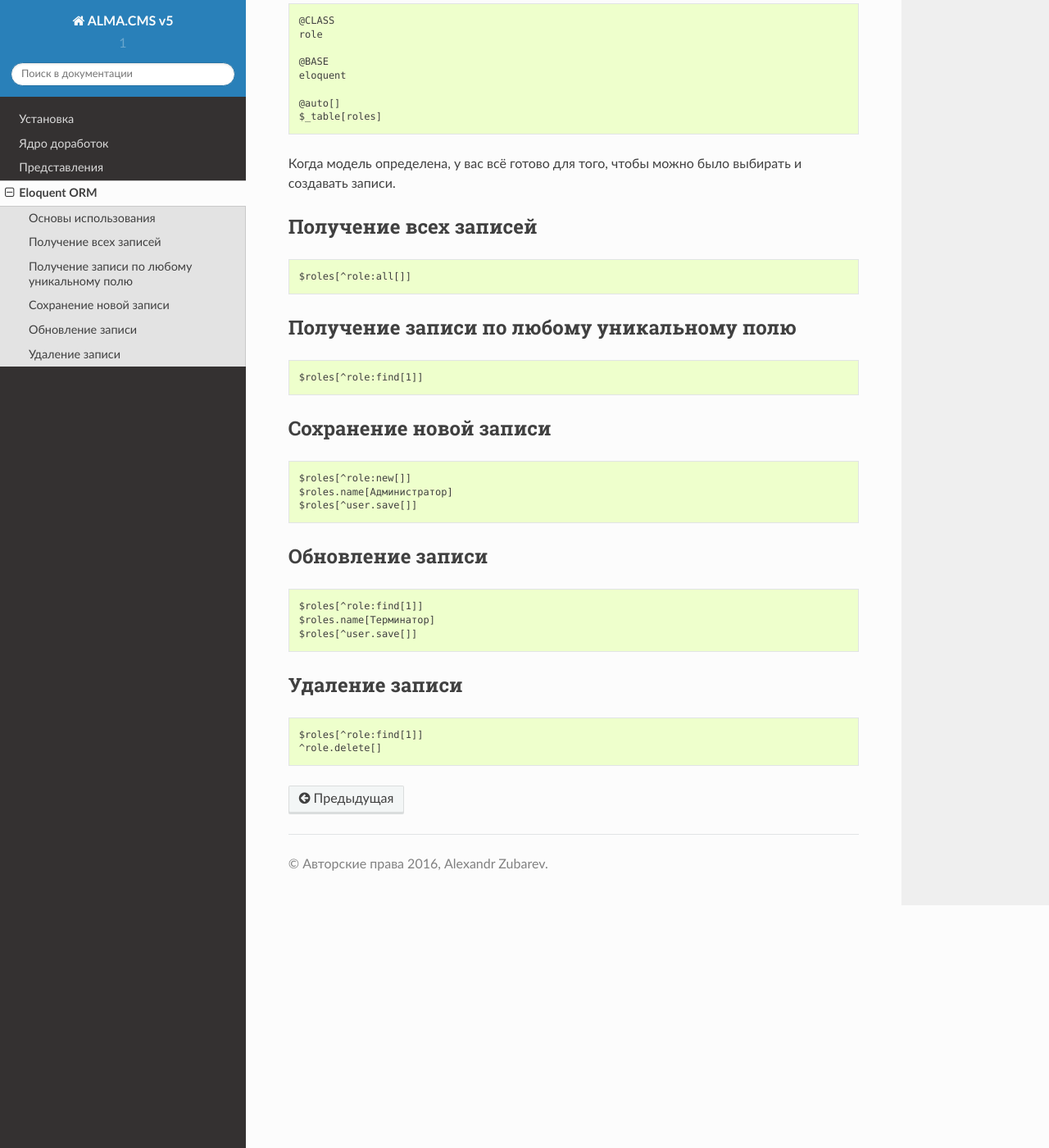
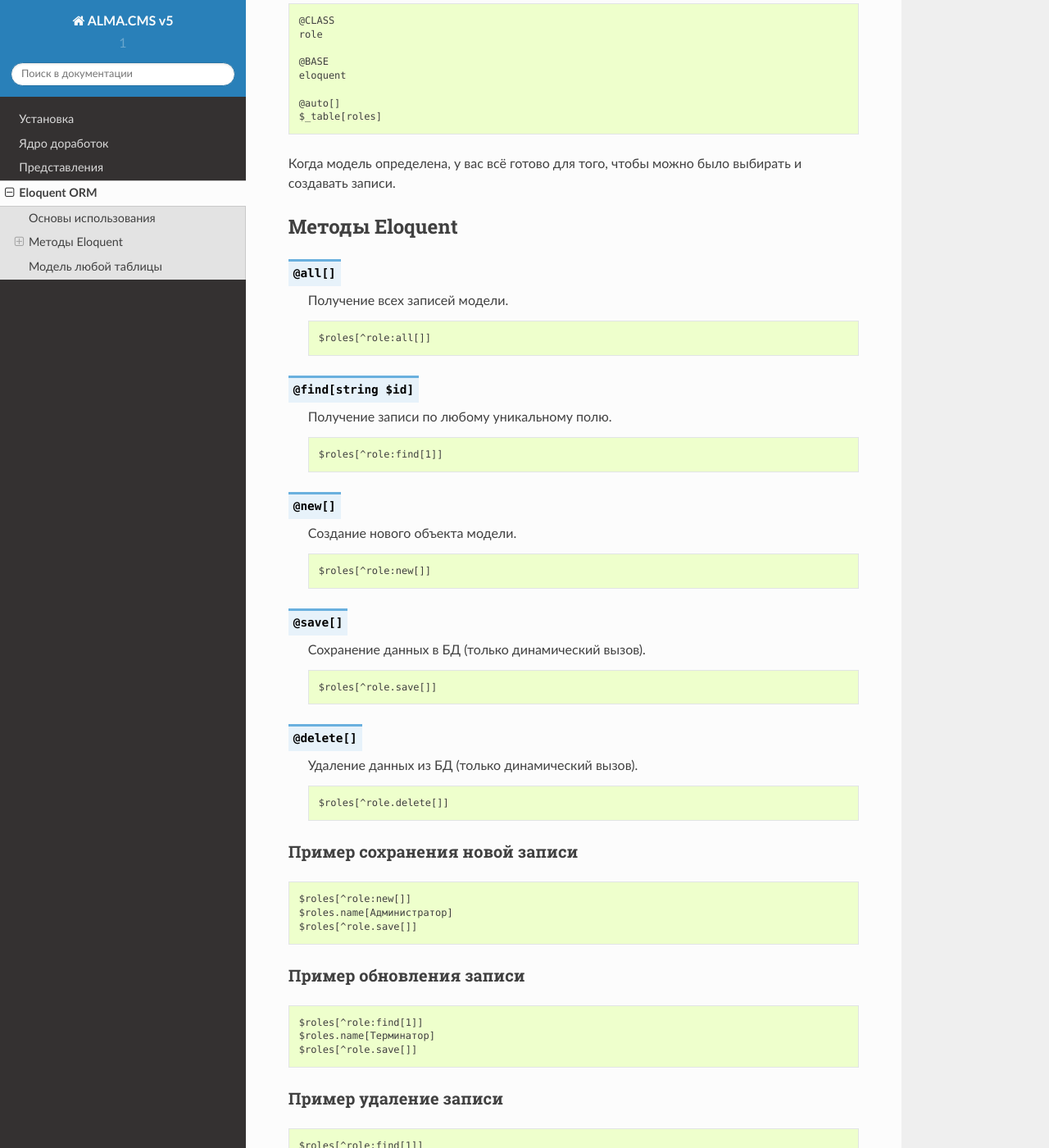
Before and after one commit to alma-com/docs, a Sphinx documentation site: the page built from docs/source/eloquent.rst, in a window 1280 px wide and 1400 px high, scrolled down 455 px. Shown: the whole window at 82% size. Built offline with Sphinx 7.4.7 and the Read the Docs theme 2.0.0, drawn with Linux system fonts in a browser that asks for light colours; some of the changed text lies outside the part shown.

Commit message:
Рефакторинг elequent

```diff
--- a/docs/source/eloquent.rst
+++ b/docs/source/eloquent.rst
@@ -25,40 +25,69 @@ Eloquent ORM
 Когда модель определена, у вас всё готово для того, чтобы можно было выбирать и создавать записи.
 
 
-Получение всех записей
+
+Методы Eloquent
 -------------------------
-::
 
-	$roles[^role:all[]]
+.. function:: @all[]
+
+	Получение всех записей модели.
+	::
+
+		$roles[^role:all[]]
+
+.. function:: @find[string $id]
+
+	Получение записи по любому уникальному полю.
+	::
+
+		$roles[^role:find[1]]
+
+.. function:: @new[]
+
+	Создание нового объекта модели.
+	::
+
+		$roles[^role:new[]]
+
+.. function:: @save[]
+
+	Сохранение данных в БД (только динамический вызов).
+	::
+
+		$roles[^role.save[]]
+
+.. function:: @delete[]
+
+	Удаление данных из БД (только динамический вызов).
+	::
+
+		$roles[^role.delete[]]
 
 
-Получение записи по любому уникальному полю
--------------------------
-::
-
-	$roles[^role:find[1]]
 
 
-Сохранение новой записи
--------------------------
+
+Пример сохранения новой записи
+~~~~~~~~~~~~~
 ::
 
 	$roles[^role:new[]]
 	$roles.name[Администратор]
-	$roles[^user.save[]]
+	$roles[^role.save[]]
 
 
-Обновление записи
--------------------------
+Пример обновления записи
+~~~~~~~~~~~~~
 ::
 
 	$roles[^role:find[1]]
 	$roles.name[Терминатор]
-	$roles[^user.save[]]
+	$roles[^role.save[]]
 
 
-Удаление записи
--------------------------
+Пример удаление записи
+~~~~~~~~~~~~~
 ::
 
 	$roles[^role:find[1]]
@@ -66,6 +95,17 @@ Eloquent ORM
 
 
 
+Модель любой таблицы
+-------------------------
+
+Класс Eloquent позволяет обращаться к любой таблице без создания дополнительных классов.
+::
+
+	^eloquent:table[roles]
+	$roles[^eloquent:all[]]
+	^eloquent:clear[]
+
+Метод ``table`` установливает название  таблицы, с которой Eloquent должен работать. В конце необходимо вызвать метод ``clear``, для того чтобы сбросить название таблицы.
 
 
 .. _`ActiveRecord`: https://ru.wikipedia.org/w/index.php?title=Special:Search&search=ActiveRecord
```
Also changed, not shown: 9 other files.
